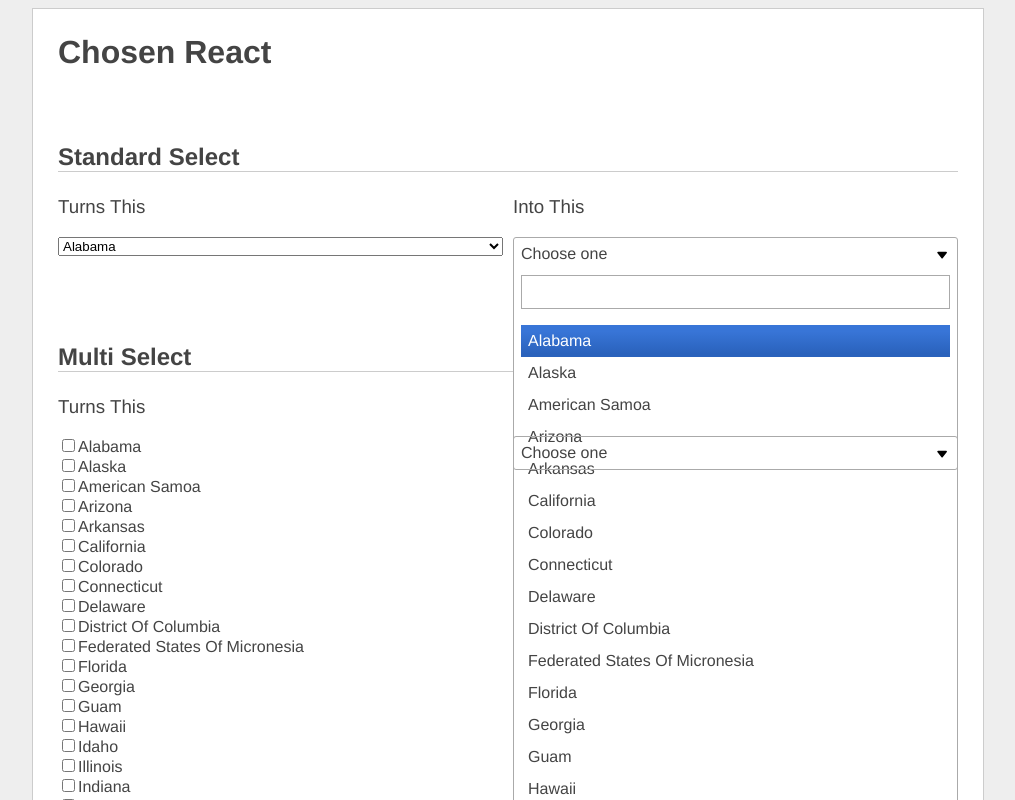
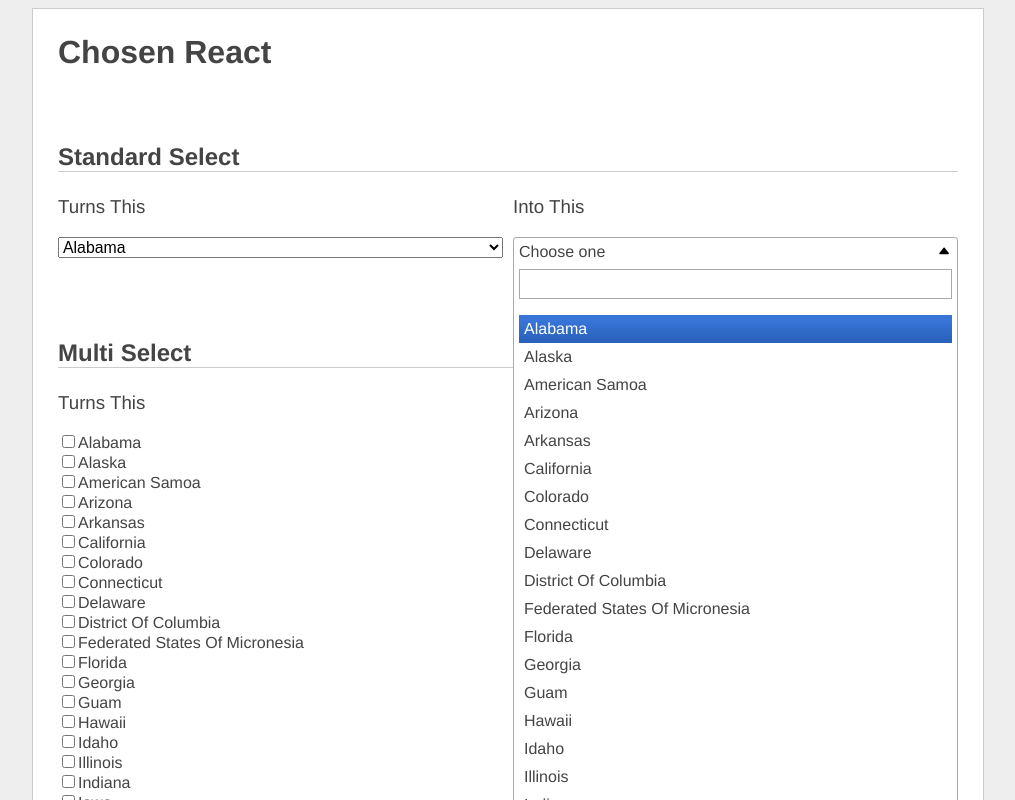
Before and after one commit to bsidelinger912/chosen-react, a React app: page / in a window 1280 px wide. Both pictures are taken after a click on the element 1074 px from the left and 253 px from the top of the page. Shown: the top 800 px of the page, without its empty margins (132-1147 px from the left). Built offline with nearby package versions, Linux system fonts and the light colour scheme; the HTML template or start-up script is replaced by a standard one.

Commit message:
touch up styles

```diff
--- a/dev/index.scss
+++ b/dev/index.scss
@@ -3,6 +3,8 @@ body {
   color: #444;
   font-family: "Helvetica Neue", Helvetica, Arial, sans-serif;
 }
+
+select, input, textarea, button { font:99% sans-serif; }
 
 h2 {
   border-bottom: 1px solid #ccc;
--- a/src/chosen.scss
+++ b/src/chosen.scss
@@ -1,6 +1,6 @@
 $borderColor: #aaa;
 $border: 1px solid $borderColor;
-$spacingBase: 7px;
+$spacingBase: 5px;
 
 .chosen-react {
   // display: flex;
@@ -79,6 +79,7 @@ $spacingBase: 7px;
   width: 100%;
   box-sizing: border-box;
   background: #fff;
+  z-index: 1000;
 };
 
 .chosen-react__search {
--- a/src/icons/UpArrow.jsx
+++ b/src/icons/UpArrow.jsx
@@ -9,7 +9,12 @@ import React from 'react';
 
 const UpArrow = () => (
   <svg xmlns="http://www.w3.org/2000/svg" viewBox="0 0 16 16" aria-labelledby="title" role="img">
-    <path d="M12.807 6.971l-4.1 5.245a.758.758 0 0 1-1.195 0L3.41 6.971a.758.758 0 0 1 .6-1.225h8.2a.758.758 0 0 1 .597 1.225z" data-name="Layer 1" role="presentation" />
+    <path
+      d="M12.807 6.971l-4.1 5.245a.758.758 0 0 1-1.195 0L3.41 6.971a.758.758 0 0 1 .6-1.225h8.2a.758.758 0 0 1 .597 1.225z"
+      data-name="Layer 1"
+      role="presentation"
+      transform="scale(1, -1) translate(0, -16)"
+    />
   </svg>
 );
 
--- a/src/index.jsx
+++ b/src/index.jsx
@@ -100,11 +100,7 @@ class Chosen extends React.Component {
       <option key={option.value} value={option.value}>{option.text}</option>
     ));
 
-    const arrowComponent = dropVisible ? (
-      <DownArrow onClick={this.toggleOpenClosed} />
-    ) : (
-      <UpArrow />
-    );
+    const arrowComponent = dropVisible ? <UpArrow /> : <DownArrow />;
 
     const selectedEl = (typeof selected === 'string')
       ? selected
```
